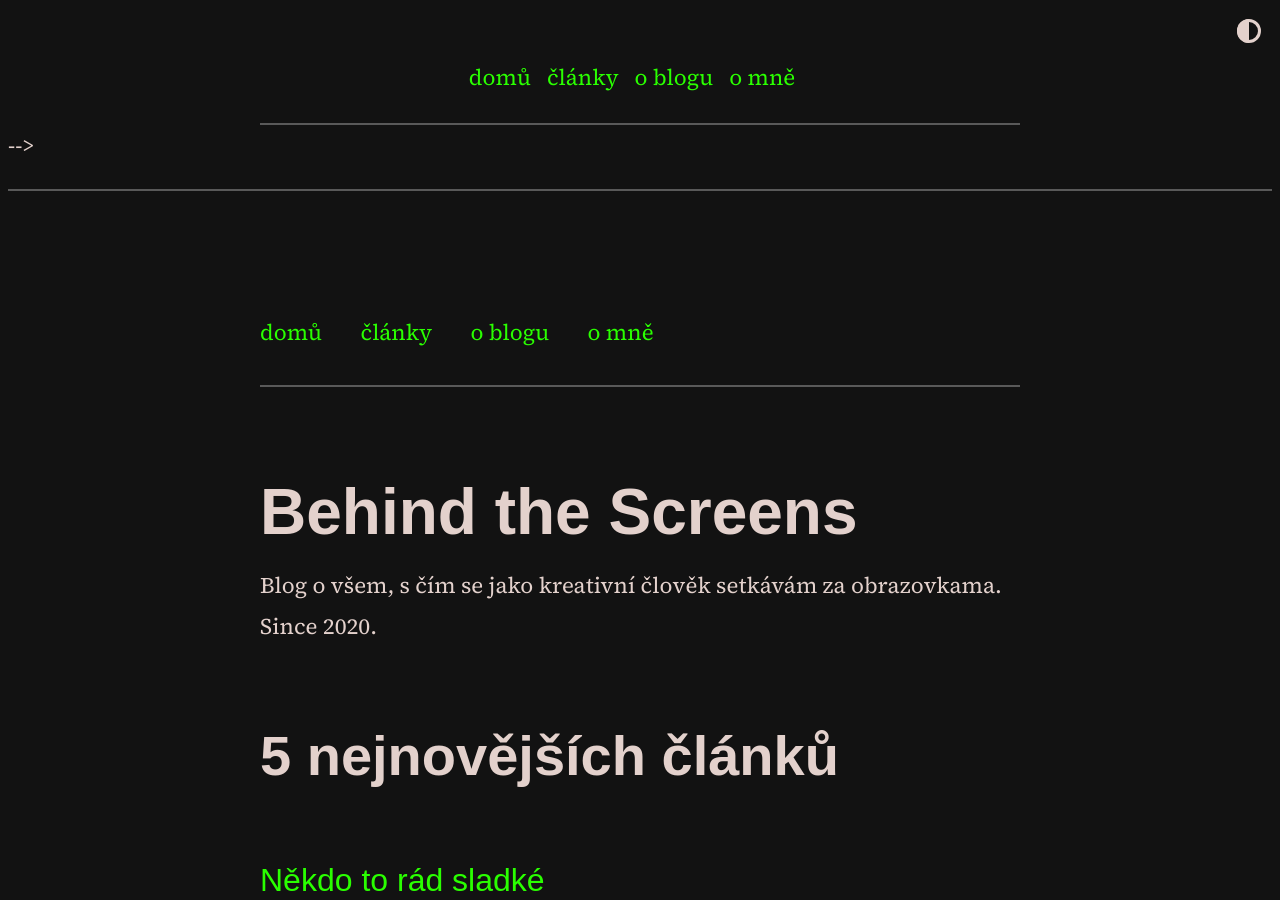
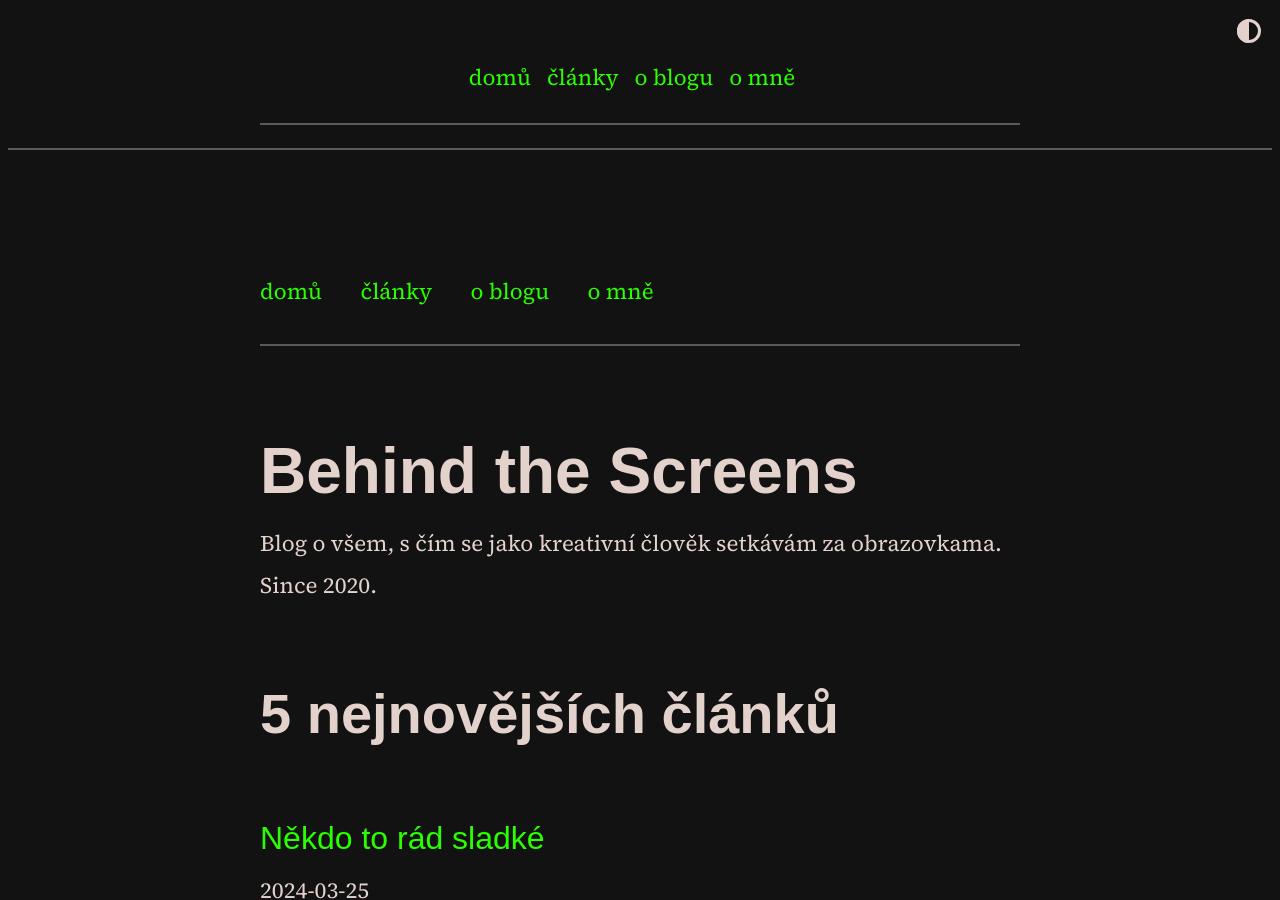
Before and after one commit to scherrer-txt/bts, a Jekyll site: the page built from index.md, in a window 1280 px wide and 900 px high. Built offline with Jekyll 4.4.1, drawn with Linux system fonts in a browser that asks for light colours; some web fonts are replaced.

Commit message:
Update default.html

```diff
--- a/_layouts/default.html
+++ b/_layouts/default.html
@@ -3,7 +3,7 @@
         {%- include head.html -%}
   <body>
 <div class="overlay"></div>
-          {% include menu.html collection=site.data.home.navbar_entries %} -->
+          {% include menu.html collection=site.data.home.navbar_entries %}
   <div class="dashed"></div>
     <main class="page-content" aria-label="Content">
       <div class="w">
```
